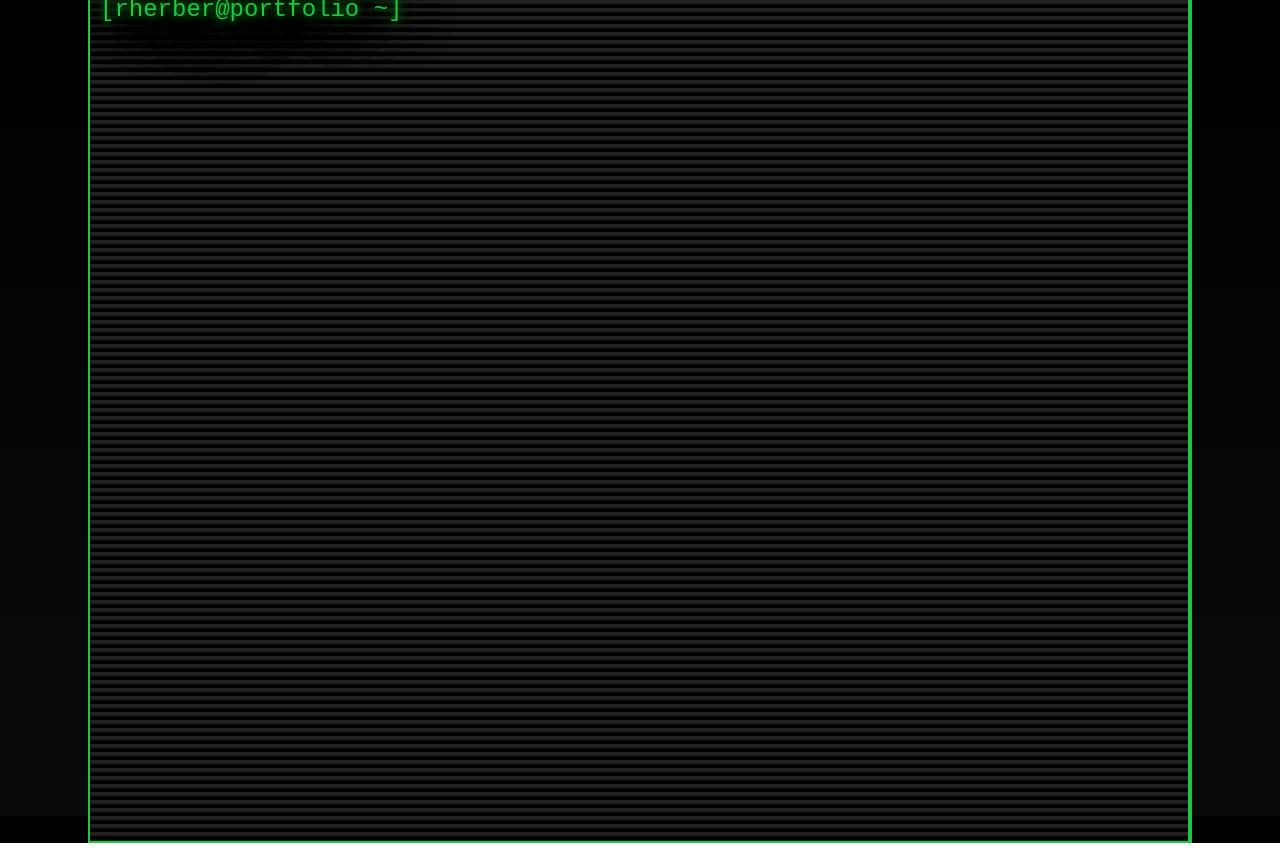
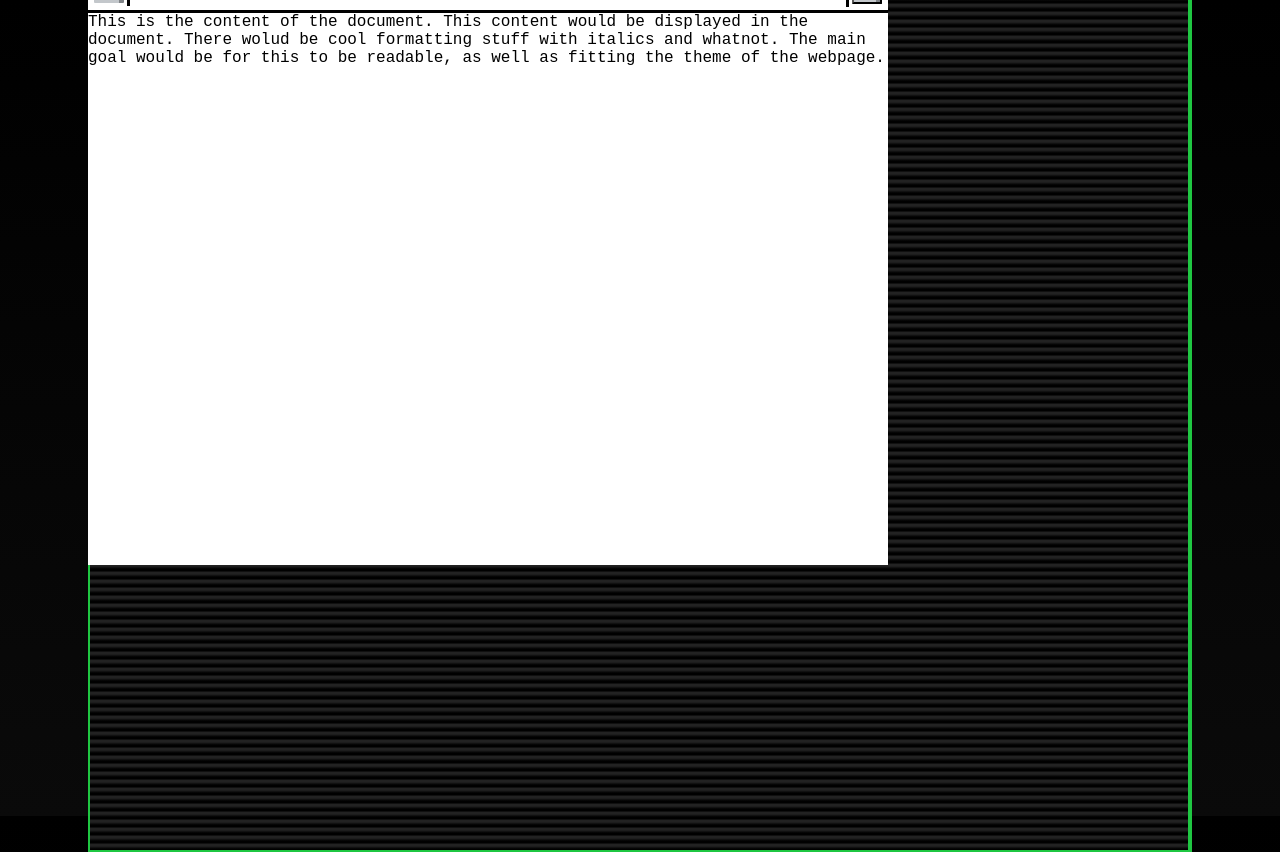
Before and after one commit to ryandherb/Portfolio, a React app: page / in a window 1280 px wide. Built offline with nearby package versions, Linux system fonts and the light colour scheme; the HTML template or start-up script is replaced by a standard one.

Commit message:
Working on doc viewer

```diff
--- a/package.json
+++ b/package.json
@@ -11,7 +11,8 @@
   },
   "dependencies": {
     "react": "^19.2.5",
-    "react-dom": "^19.2.5"
+    "react-dom": "^19.2.5",
+    "react-old-icons": "^1.0.2"
   },
   "devDependencies": {
     "@babel/core": "^7.29.0",
--- a/src/App.tsx
+++ b/src/App.tsx
@@ -1,12 +1,14 @@
-import {} from 'react';
+import { } from 'react';
 import './index.css'
 import Terminal from './components/Terminal';
+import DocView from './components/DocView';
 
 function App() {
 
 
   return (
     <>
+      <DocView />
       <Terminal />
     </>
   )
--- /dev/null
+++ b/src/components/DocView.tsx
@@ -0,0 +1,41 @@
+import "../index.css"
+import { Windows95Notepad } from "react-old-icons";
+
+export default function DocView() {
+
+    return (
+        <div className="modal">
+            <div className="modalContent">
+                <span className="modalHeader">
+                    <div style={{
+                        borderWidth: '0px 3px 0px 0px',
+                        borderColor: 'black',
+                        borderStyle: 'solid',
+                        padding: '3px',
+                    }}>
+                        <div className='modalButton'>
+                            <Windows95Notepad size={25} />
+                        </div>
+                    </div>
+                    <div className="docName modalH1">
+                        Viewing Document: PLACEHOLDER
+                    </div>
+                    <div style={{
+                        borderWidth: '0px 0px 0px 3px',
+                        borderColor: 'black',
+                        borderStyle: 'solid',
+                        padding: '3px',
+
+                    }}>
+                        <button className="modalButton">
+                            X
+                        </button>
+                    </div>
+                </span>
+                <div className="docContent">
+                    This is the content of the document. This content would be displayed in the document. There wolud be cool formatting stuff with italics and whatnot. The main goal would be for this to be readable, as well as fitting the theme of the webpage.
+                </div>
+            </div >
+        </div >
+    );
+}
--- a/src/components/Terminal.tsx
+++ b/src/components/Terminal.tsx
@@ -13,6 +13,8 @@ export default function Terminal() {
     const [terminalVal, setTerminalVal] = useState<string>("");
     const [history, setHistory] = useState<string[]>([]);
     const [terminalIndex, setTerminalIndex] = useState<number>(0);
+
+    const [directory, setDirectory] = useState<string>("home");
 
     const addHistory = useCallback((message: string) => {
         setHistory((prev) => [...prev, message]);
@@ -91,19 +93,22 @@ export default function Terminal() {
     return (
         <>
             <div className="terminalBorder">
+                <span className='terminalHeader'>
+                    &gt;Ryan Herber's Portfolio
+                </span>
                 <div className='terminalBg'>
                     <div className='terminalText history'>
                         {history.map((value, index) => {
                             return (
                                 <div className='historyEntry' key={index}>
-                                    {'[rherber@portfolio ~]' + value}
+                                    {'[rherber@portfolio '+ directory + ' ~]' + value}
                                 </div>
                             )
                         })}
                     </div>
                     <div className="terminalLine">
                         <span className='terminalText'>
-                            {'[rherber@portfolio ~]'}
+                            {'[rherber@portfolio '+ directory +' ~]'}
                         </span>
                         <input
                             className='terminalText terminalInput'
--- a/src/index.css
+++ b/src/index.css
@@ -23,7 +23,7 @@ body {
   background-size: 100% 8px;
   padding: 20px 10px;
   height: 100%;
-  width:  98%;
+  width: 98%;
 
   display: flex;
   flex-direction: column;
@@ -85,3 +85,49 @@ body {
 .history {
   padding: 0px;
 }
+
+.modal {
+  position: fixed;
+  background-color: white;
+}
+
+.modalContent {
+  width: 100vh;
+  aspect-ratio: 4/3;
+  font-family: 'Courier New', Courier, monospace;
+}
+
+.modalHeader {
+  display: flex;
+  background-color: #FFFFFF;
+  padding: 3px;
+  border-bottom: 3px solid black;
+
+  justify-content: space-between;
+  align-items: center;
+}
+
+.modalButton {
+  background: #C3C7CB;
+  background: linear-gradient(90deg, rgba(195, 199, 203, 1) 85%, rgba(128, 132, 136, 1) 85%);
+  border-radius: 1px;
+  border-color: #050505;
+  aspect-ratio: 1/1;
+  min-width: 30px;
+
+  font-size: 24px;
+  font-weight: bolder;
+
+  font-family: 'Courier New', Courier, monospace;
+  align-content: center;
+}
+
+.modalH1 {
+  font-weight:900;
+  font-size: 18px;
+}
+
+.docContent {
+  overflow-wrap: break-word;
+  white-space: pre-wrap;
+}
```
Also changed, not shown: 1 other file (tests, documents, lock files or other folders).
